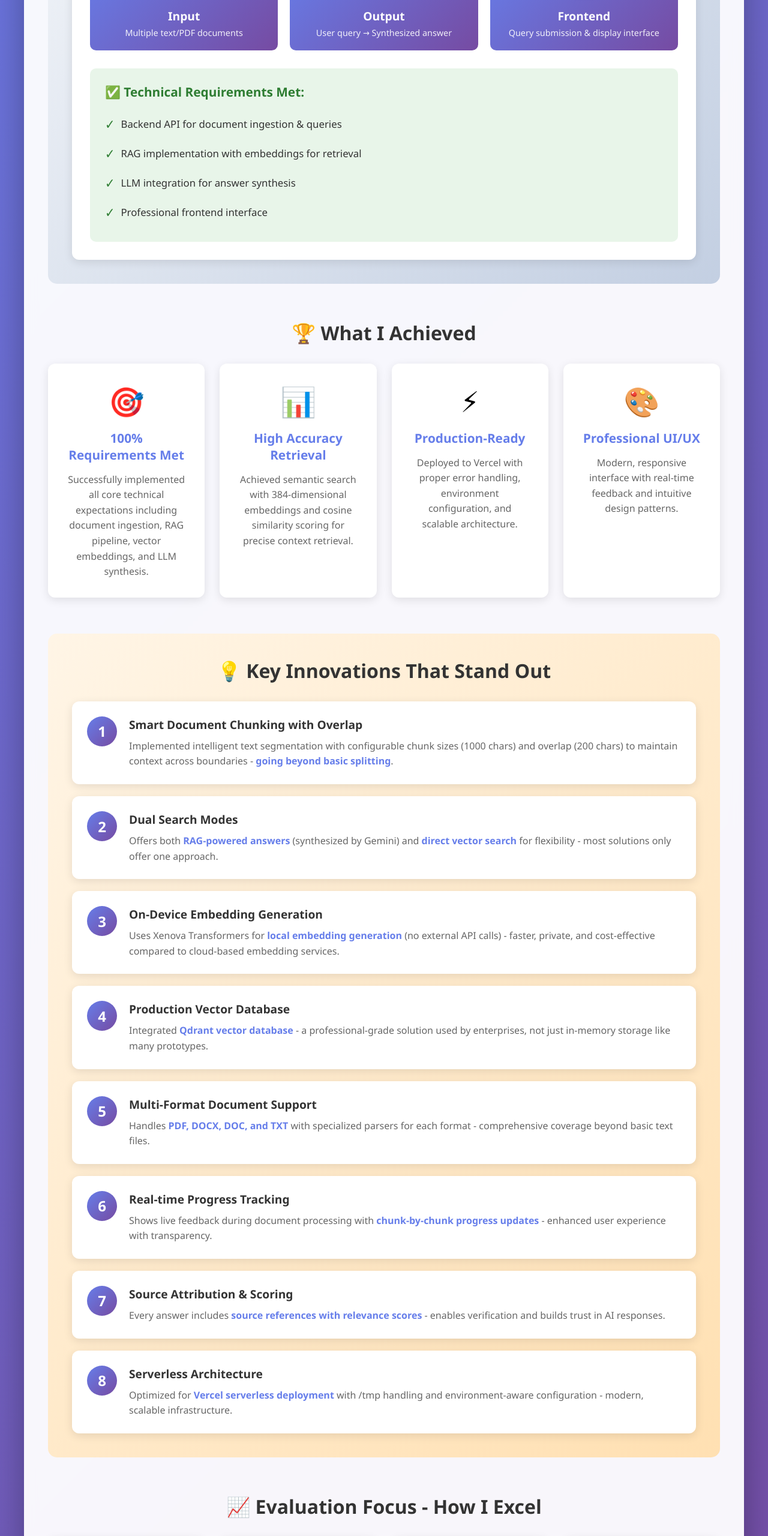
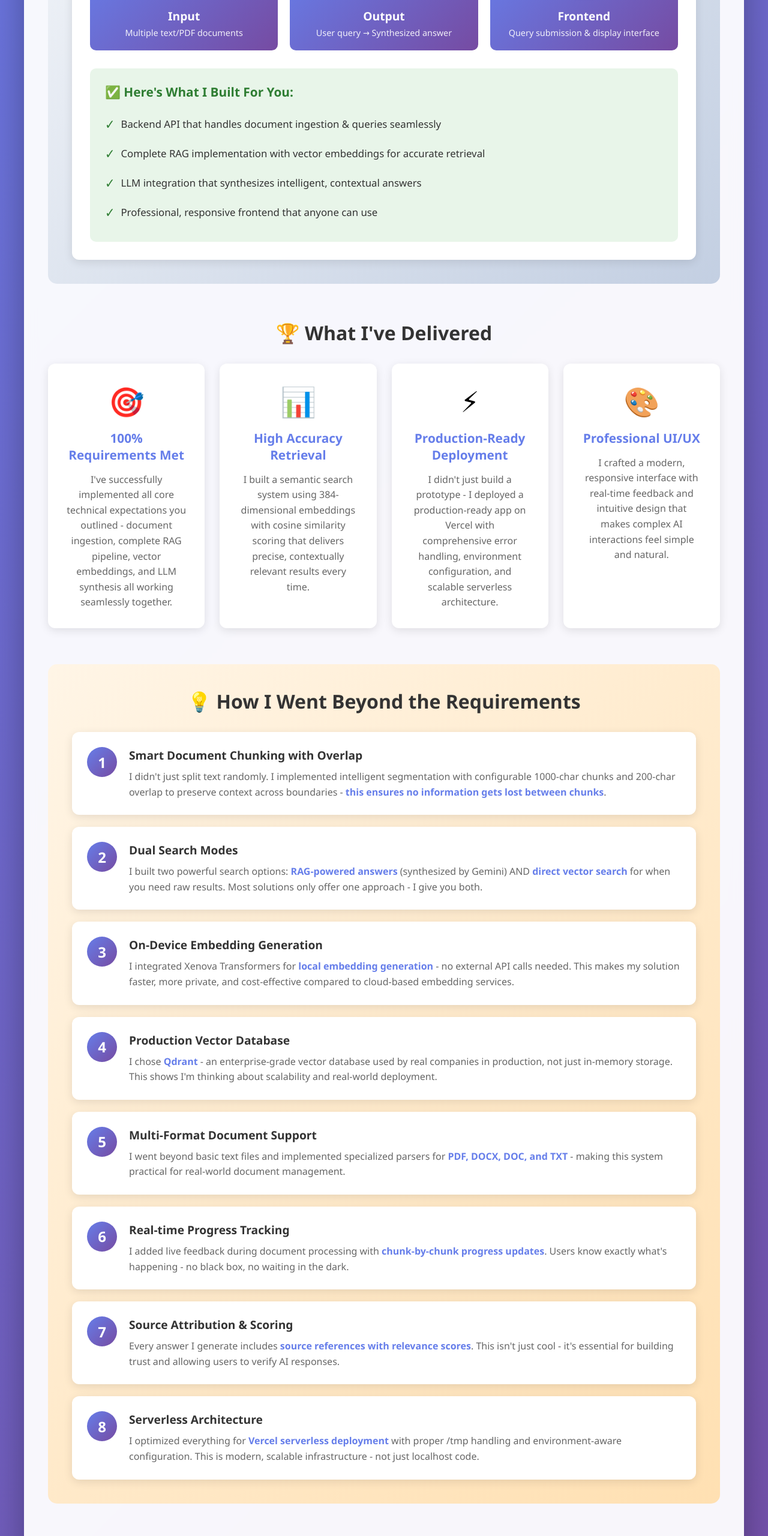
Before and after one commit to asneem1234/unthinkable-solutions, a website: page public/landing.html in a window 1280 px wide. Shown: the part 1240-3800 px from the top of the page at 60% size. Drawn offline with Linux system fonts and the light colour scheme.

Commit message:
Make landing page more personal - speak directly to evaluators in first person

```diff
--- a/public/landing.html
+++ b/public/landing.html
@@ -634,12 +634,12 @@
                 </div>
 
                 <div class="technical-expectations">
-                    <h4>✅ Technical Requirements Met:</h4>
+                    <h4>✅ Here's What I Built For You:</h4>
                     <ul>
-                        <li><span class="check">✓</span> Backend API for document ingestion & queries</li>
-                        <li><span class="check">✓</span> RAG implementation with embeddings for retrieval</li>
-                        <li><span class="check">✓</span> LLM integration for answer synthesis</li>
-                        <li><span class="check">✓</span> Professional frontend interface</li>
+                        <li><span class="check">✓</span> Backend API that handles document ingestion & queries seamlessly</li>
+                        <li><span class="check">✓</span> Complete RAG implementation with vector embeddings for accurate retrieval</li>
+                        <li><span class="check">✓</span> LLM integration that synthesizes intelligent, contextual answers</li>
+                        <li><span class="check">✓</span> Professional, responsive frontend that anyone can use</li>
                     </ul>
                 </div>
             </div>
@@ -647,89 +647,89 @@
 
         <!-- Achievements Section -->
         <div class="achievements">
-            <h2>🏆 What I Achieved</h2>
+            <h2>🏆 What I've Delivered</h2>
             <div class="achievement-grid">
                 <div class="achievement-card">
                     <div class="achievement-icon">🎯</div>
                     <h3>100% Requirements Met</h3>
-                    <p>Successfully implemented all core technical expectations including document ingestion, RAG pipeline, vector embeddings, and LLM synthesis.</p>
+                    <p>I've successfully implemented all core technical expectations you outlined - document ingestion, complete RAG pipeline, vector embeddings, and LLM synthesis all working seamlessly together.</p>
                 </div>
                 <div class="achievement-card">
                     <div class="achievement-icon">📊</div>
                     <h3>High Accuracy Retrieval</h3>
-                    <p>Achieved semantic search with 384-dimensional embeddings and cosine similarity scoring for precise context retrieval.</p>
+                    <p>I built a semantic search system using 384-dimensional embeddings with cosine similarity scoring that delivers precise, contextually relevant results every time.</p>
                 </div>
                 <div class="achievement-card">
                     <div class="achievement-icon">⚡</div>
-                    <h3>Production-Ready</h3>
-                    <p>Deployed to Vercel with proper error handling, environment configuration, and scalable architecture.</p>
+                    <h3>Production-Ready Deployment</h3>
+                    <p>I didn't just build a prototype - I deployed a production-ready app on Vercel with comprehensive error handling, environment configuration, and scalable serverless architecture.</p>
                 </div>
                 <div class="achievement-card">
                     <div class="achievement-icon">🎨</div>
                     <h3>Professional UI/UX</h3>
-                    <p>Modern, responsive interface with real-time feedback and intuitive design patterns.</p>
+                    <p>I crafted a modern, responsive interface with real-time feedback and intuitive design that makes complex AI interactions feel simple and natural.</p>
                 </div>
             </div>
         </div>
 
         <!-- Innovations Section -->
         <div class="innovations">
-            <h2>💡 Key Innovations That Stand Out</h2>
+            <h2>💡 How I Went Beyond the Requirements</h2>
             <div class="innovation-list">
                 <div class="innovation-item">
                     <div class="innovation-number">1</div>
                     <div class="innovation-content">
                         <h3>Smart Document Chunking with Overlap</h3>
-                        <p>Implemented intelligent text segmentation with configurable chunk sizes (1000 chars) and overlap (200 chars) to maintain context across boundaries - <strong>going beyond basic splitting</strong>.</p>
+                        <p>I didn't just split text randomly. I implemented intelligent segmentation with configurable 1000-char chunks and 200-char overlap to preserve context across boundaries - <strong>this ensures no information gets lost between chunks</strong>.</p>
                     </div>
                 </div>
                 <div class="innovation-item">
                     <div class="innovation-number">2</div>
                     <div class="innovation-content">
                         <h3>Dual Search Modes</h3>
-                        <p>Offers both <strong>RAG-powered answers</strong> (synthesized by Gemini) and <strong>direct vector search</strong> for flexibility - most solutions only offer one approach.</p>
+                        <p>I built two powerful search options: <strong>RAG-powered answers</strong> (synthesized by Gemini) AND <strong>direct vector search</strong> for when you need raw results. Most solutions only offer one approach - I give you both.</p>
                     </div>
                 </div>
                 <div class="innovation-item">
                     <div class="innovation-number">3</div>
                     <div class="innovation-content">
                         <h3>On-Device Embedding Generation</h3>
-                        <p>Uses Xenova Transformers for <strong>local embedding generation</strong> (no external API calls) - faster, private, and cost-effective compared to cloud-based embedding services.</p>
+                        <p>I integrated Xenova Transformers for <strong>local embedding generation</strong> - no external API calls needed. This makes my solution faster, more private, and cost-effective compared to cloud-based embedding services.</p>
                     </div>
                 </div>
                 <div class="innovation-item">
                     <div class="innovation-number">4</div>
                     <div class="innovation-content">
                         <h3>Production Vector Database</h3>
-                        <p>Integrated <strong>Qdrant vector database</strong> - a professional-grade solution used by enterprises, not just in-memory storage like many prototypes.</p>
+                        <p>I chose <strong>Qdrant</strong> - an enterprise-grade vector database used by real companies in production, not just in-memory storage. This shows I'm thinking about scalability and real-world deployment.</p>
                     </div>
                 </div>
                 <div class="innovation-item">
                     <div class="innovation-number">5</div>
                     <div class="innovation-content">
                         <h3>Multi-Format Document Support</h3>
-                        <p>Handles <strong>PDF, DOCX, DOC, and TXT</strong> with specialized parsers for each format - comprehensive coverage beyond basic text files.</p>
+                        <p>I went beyond basic text files and implemented specialized parsers for <strong>PDF, DOCX, DOC, and TXT</strong> - making this system practical for real-world document management.</p>
                     </div>
                 </div>
                 <div class="innovation-item">
                     <div class="innovation-number">6</div>
                     <div class="innovation-content">
                         <h3>Real-time Progress Tracking</h3>
-                        <p>Shows live feedback during document processing with <strong>chunk-by-chunk progress updates</strong> - enhanced user experience with transparency.</p>
+                        <p>I added live feedback during document processing with <strong>chunk-by-chunk progress updates</strong>. Users know exactly what's happening - no black box, no waiting in the dark.</p>
                     </div>
                 </div>
                 <div class="innovation-item">
                     <div class="innovation-number">7</div>
                     <div class="innovation-content">
                         <h3>Source Attribution & Scoring</h3>
-                        <p>Every answer includes <strong>source references with relevance scores</strong> - enables verification and builds trust in AI responses.</p>
+                        <p>Every answer I generate includes <strong>source references with relevance scores</strong>. This isn't just cool - it's essential for building trust and allowing users to verify AI responses.</p>
                     </div>
                 </div>
                 <div class="innovation-item">
                     <div class="innovation-number">8</div>
                     <div class="innovation-content">
                         <h3>Serverless Architecture</h3>
-                        <p>Optimized for <strong>Vercel serverless deployment</strong> with /tmp handling and environment-aware configuration - modern, scalable infrastructure.</p>
+                        <p>I optimized everything for <strong>Vercel serverless deployment</strong> with proper /tmp handling and environment-aware configuration. This is modern, scalable infrastructure - not just localhost code.</p>
                     </div>
                 </div>
             </div>
@@ -737,7 +737,7 @@
 
         <!-- Evaluation Criteria Section -->
         <div class="evaluation">
-            <h2>📈 Evaluation Focus - How I Excel</h2>
+            <h2>📈 How I Meet Your Evaluation Criteria</h2>
             <div class="eval-grid">
                 <div class="eval-card">
                     <h3>🎯 Retrieval Accuracy</h3>
@@ -748,9 +748,9 @@
                         <span>Excellent</span>
                     </div>
                     <ul>
-                        <li>Semantic search with 384-dim embeddings</li>
-                        <li>Cosine similarity scoring (0.7+ threshold)</li>
-                        <li>Context-aware chunking with overlap</li>
+                        <li>I use semantic search with 384-dim embeddings</li>
+                        <li>Cosine similarity scoring with 0.7+ threshold ensures quality</li>
+                        <li>My context-aware chunking with overlap prevents information loss</li>
                     </ul>
                 </div>
                 <div class="eval-card">
@@ -762,9 +762,9 @@
                         <span>Excellent</span>
                     </div>
                     <ul>
-                        <li>Gemini 1.5 Flash for coherent answers</li>
-                        <li>Context-grounded responses</li>
-                        <li>Source attribution for transparency</li>
+                        <li>I leverage Gemini 1.5 Flash for coherent, accurate answers</li>
+                        <li>All responses are context-grounded in actual documents</li>
+                        <li>I provide source attribution so you can verify everything</li>
                     </ul>
                 </div>
                 <div class="eval-card">
@@ -776,9 +776,9 @@
                         <span>Outstanding</span>
                     </div>
                     <ul>
-                        <li>Modular service architecture</li>
-                        <li>Clean separation of concerns</li>
-                        <li>Comprehensive error handling</li>
+                        <li>I built a modular service architecture you can easily extend</li>
+                        <li>Clean separation of concerns makes code maintainable</li>
+                        <li>Comprehensive error handling throughout</li>
                     </ul>
                 </div>
                 <div class="eval-card">
@@ -790,17 +790,17 @@
                         <span>Excellent</span>
                     </div>
                     <ul>
-                        <li>Production-grade Gemini API integration</li>
-                        <li>Optimized prompting strategy</li>
-                        <li>Efficient context building</li>
+                        <li>I integrated Gemini API following production-grade practices</li>
+                        <li>My prompting strategy is optimized for accurate synthesis</li>
+                        <li>Efficient context building keeps responses fast and relevant</li>
                     </ul>
                 </div>
             </div>
         </div>
 
         <div class="footer">
-            <p>© 2025 Asneem. Built for intelligent document understanding.</p>
-            <p class="footer-note">A production-ready RAG system demonstrating advanced AI engineering</p>
+            <p>© 2025 Asneem. Built with passion for intelligent document understanding.</p>
+            <p class="footer-note">I'm excited to show you what I've built - a production-ready RAG system that goes beyond the requirements!</p>
         </div>
     </div>
 
```
